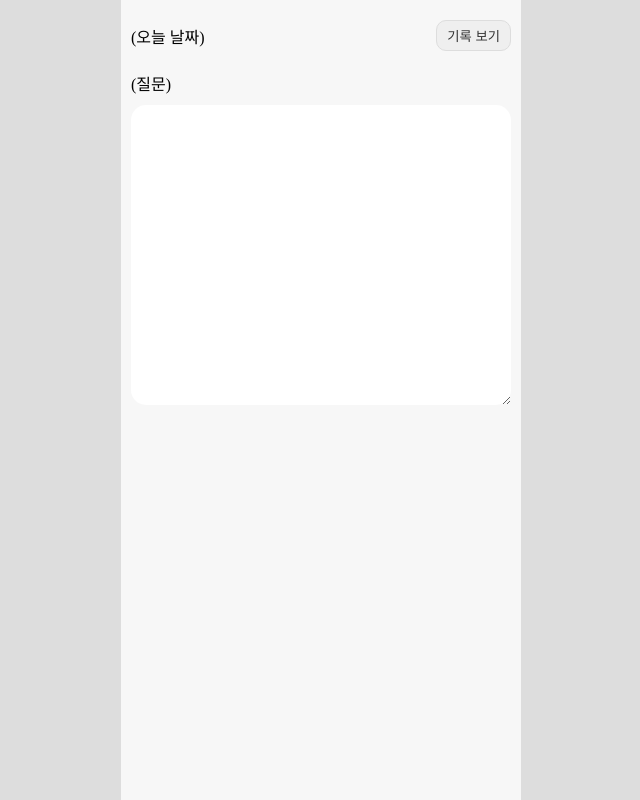
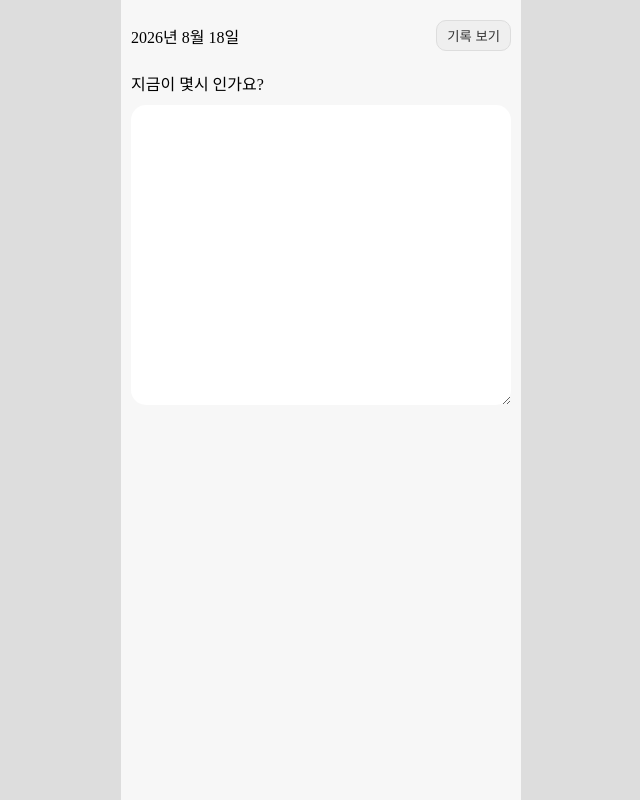
Before and after one commit to hackurity01/simple-diary-ts, a React (Vite) app: page / in a window 1280 px wide. Shown: the whole page, without its empty margins (319-959 px from the left). Built offline with nearby package versions, Linux system fonts and the light colour scheme.

Commit message:
2. API에서 질문 리스트 가져오기 + 날짜 표시

```diff
--- a/src/components/MainView.tsx
+++ b/src/components/MainView.tsx
@@ -1,3 +1,4 @@
+import { useEffect, useState } from "react";
 import "./MainView.css";
 
 interface MainViewProps {
@@ -5,10 +6,30 @@
 }
 
 function MainView({ setView }: MainViewProps) {
+  const now = new Date();
+  const year = now.getFullYear();
+  const month = now.getMonth() + 1;
+  const date = now.getDate();
+  const today = `${year}년 ${month}월 ${date}일`;
+
+  const [questions, setQuestions] = useState();
+
+  useEffect(() => {
+    fetch("/questions.json")
+      .then((res) => res.json())
+      .then((data) => {
+        setQuestions(data);
+      });
+  }, []);
+
+  if (!questions) {
+    return "loading";
+  }
+
   return (
     <>
       <div className="header">
-        <div>(오늘 날짜)</div>
+        <div>{today}</div>
         <div>
           <button
             className="history-btn"
@@ -19,7 +40,7 @@
           </button>
         </div>
       </div>
-      <div className="question">(질문)</div>
+      <div className="question">{questions[date]}</div>
       <div className="content">
         <textarea
           onChange={() => {
```
Also changed, not shown: public/questions.json (renamed from src/questions.json).
